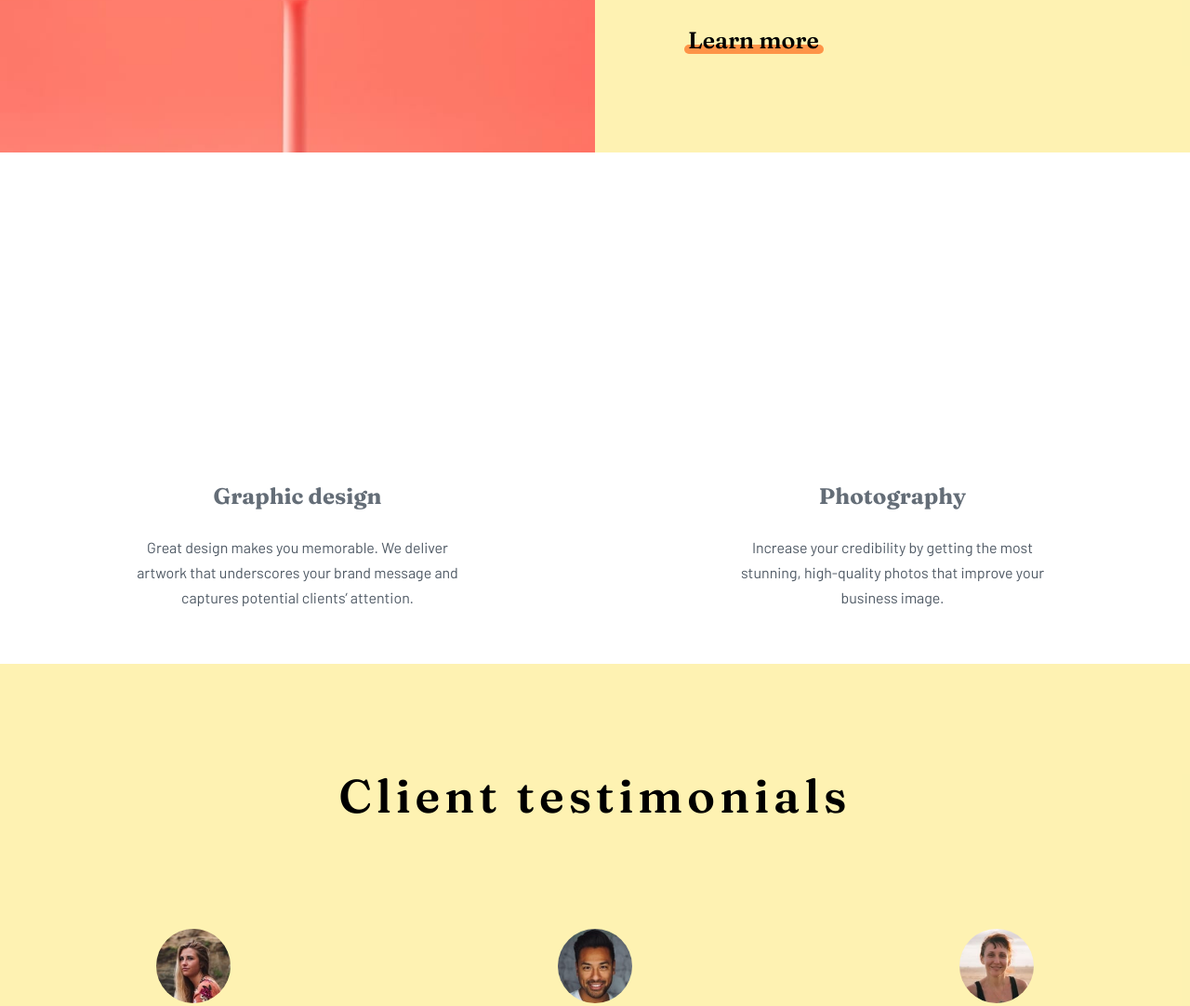
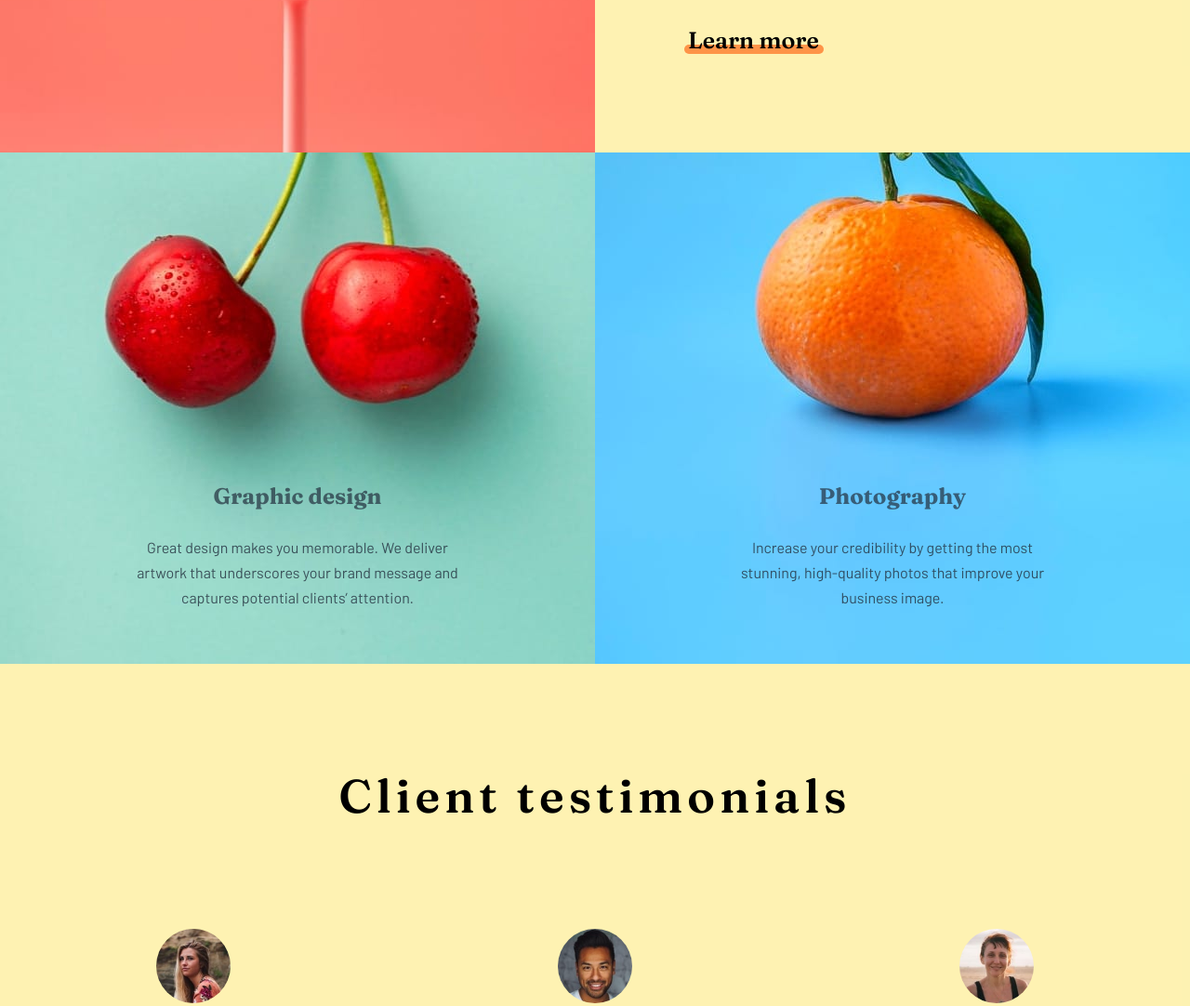
Before and after one commit to alzeqri1997/sunnyside-agency-landing-page, a website: page index.html in a window 1280 px wide. Shown: the part 1708-2790 px from the top of the page at 93% size. Drawn offline with nearby package versions, Linux system fonts and the light colour scheme; the site is published under a folder, as on GitHub Pages, so addresses that start at the root find nothing.

Commit message:
change the path

```diff
--- a/Sass/_header.scss
+++ b/Sass/_header.scss
@@ -1,5 +1,5 @@
 .header {
-  background-image: url(/images/desktop/image-header.jpg);
+  background: url(../images/desktop/image-header.jpg);
   height: 600px;
   background-position: center;
   background-size: cover;
@@ -31,23 +31,30 @@
         transition: all 0.2s;
         font-size: 1.2em;
         cursor: pointer;
+
         @include for-tablet-landscape-up {
           padding: 2rem;
         }
+
         &:hover {
           color: $color-black;
         }
+
         span {
           color: $color-black;
+
           @include for-tablet-landscape-up {
             background-color: $color-Yellow;
           }
+
           background-color: $color-White;
           padding: 1.3rem 3rem;
           border-radius: 3rem;
-          font-family: "Fraunces", serif;
+          font-family: "Fraunces",
+          serif;
           font-weight: 500;
           transition: all 0.2s;
+
           &:hover {
             background-color: $color-Dark-blue;
             color: $color-White;
--- a/Sass/_main-section.scss
+++ b/Sass/_main-section.scss
@@ -1,6 +1,7 @@
 .main-section {
   &__section {
     display: flex;
+
     @include for-tablet-landscape-up {
       flex-direction: column;
     }
@@ -8,9 +9,11 @@
     &--content {
       background-color: $color-Yellow-2;
       padding: 10rem;
+
       h2 {
         margin-bottom: 5rem;
       }
+
       p {
         margin-bottom: 8rem;
         max-width: 30rem;
@@ -22,6 +25,7 @@
         height: 1rem;
         order: 1;
       }
+
       img {
         width: 100%;
         height: 100%;
@@ -31,22 +35,29 @@
 
   &__section-2 {
     display: flex;
+
     @include for-tablet-landscape-up {
       flex-direction: column;
     }
+
     &--left-side {
-      background: url(/images/desktop/image-graphic-design.jpg) center;
+      background: url(../images/desktop/image-graphic-design.jpg) center;
+
       @include for-tablet-landscape-up {
         width: 100%;
       }
+
       width: 50%;
       height: 55rem;
     }
+
     &--right-side {
-      background: url(/images/desktop/image-photography.jpg) center;
+      background: url(../images/desktop/image-photography.jpg) center;
+
       @include for-tablet-landscape-up {
         width: 100%;
       }
+
       width: 50%;
       height: 55rem;
     }
```
Also changed, not shown: css/style.css, 1 other file.
